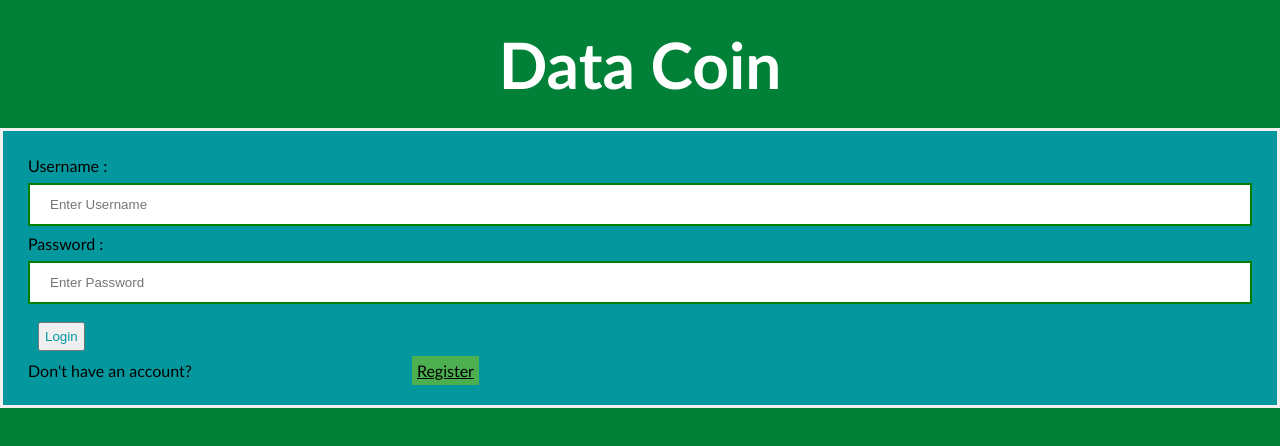
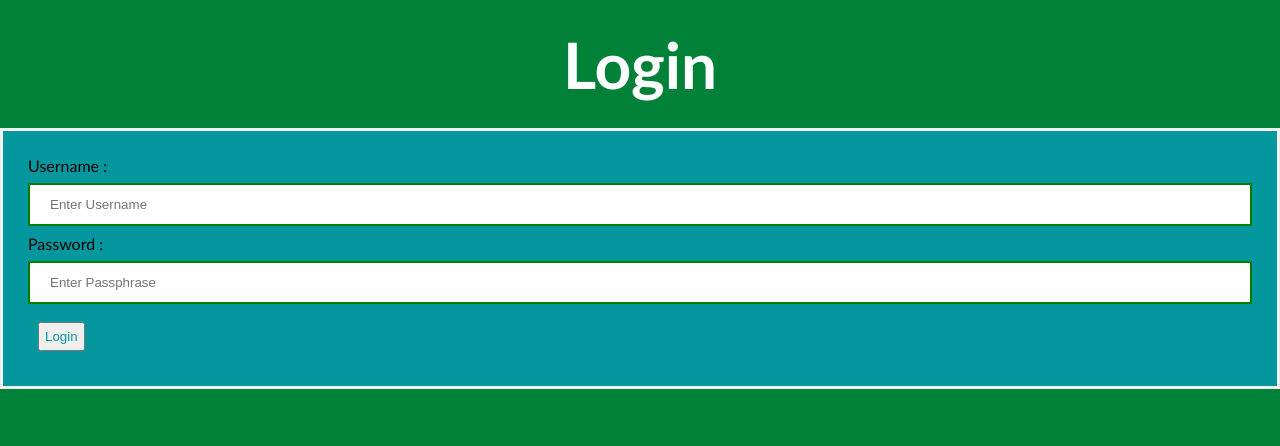
Before and after one commit to mayankamencherla/Blockchain, a React (Create React App) app in the folder frontend/: page /login in a window 1280 px wide. Shown: the top 446 px of the page. Built offline with nearby package versions, Linux system fonts and the light colour scheme.

Commit message:
Login authentication
Login authentication

```diff
--- a/frontend/src/screens/LandingPage/LandingPage.js
+++ b/frontend/src/screens/LandingPage/LandingPage.js
@@ -23,10 +23,7 @@ const LandingPage = () => {
           if (!data.status) {
             removeCookie("jwt");
             navigate("/login");
-          } else
-            toast(`Hi ${data.user} 🦄`, {
-              theme: "dark",
-            });
+          }
         }
       };
       verifyUser();
--- a/frontend/src/screens/LoginScreen/LoginScreen.js
+++ b/frontend/src/screens/LoginScreen/LoginScreen.js
@@ -1,27 +1,72 @@
-import React from 'react'
-import { Link } from "react-router-dom";
+import React, { useState, useEffect } from "react";
+import axios from 'axios';
+import { useCookies } from "react-cookie";
+import { Link, useNavigate } from "react-router-dom";
+import { ToastContainer, toast } from "react-toastify";
 import "./LoginScreen.css"
 
+
 const LoginScreen = () => {
+  const [cookies] = useCookies(["cookie-name"]);
+  const navigate = useNavigate();
+  useEffect(() => {
+    if (cookies.jwt) {
+      navigate("/");
+    }
+  }, [cookies, navigate]);
+  const [username, setUsername] = useState("");
+  const [passphrase, setPassphrase] = useState("")
+  const generateError = (error) =>
+    toast.error(error, {
+      position: "bottom-right",
+    });
+  const handleSubmit = async (event) => {
+    event.preventDefault();
+    try {
+      const { data } = await axios.post(
+        "http://localhost:3001/login",
+        {
+          username, passphrase
+        },
+        { withCredentials: true }
+      );
+      if (data) {
+        if (data.errors) {
+          const { username, passphrase } = data.errors;
+          if (username) generateError(username);
+          else if (passphrase) generateError(passphrase);
+        } else {
+          navigate("/");
+        }
+      }
+    } catch (ex) {
+      console.log(ex);
+    }
+  };
   return (
     <div>
-    <h1 style={{"textAlign" :"center"}}> Data Coin</h1>
-    <form>
+    <h1 style={{"textAlign" :"center"}}>Login</h1>
+    <form onSubmit={(e) => handleSubmit(e)}>
         <div className="container">
-            <label>Username : </label>
-            <input type="text" placeholder="Enter Username" name="username" required/>
-            <label>Password : </label>
-            <input type="password" placeholder="Enter Password" name="password" required/>
-            <button style = {{color: "#04989E", padding: 5, margin: 10}}>Login</button>
-            <div>
-            <span>
-              Don't have an account?
-              <Link to={"/register"}>Register</Link>
-            </span>
-            </div>
+            <label htmlFor="username">Username : </label>
+            <input
+              type="text"
+              placeholder="Enter Username"
+              value={username}
+              onChange={(e) => setUsername(e.target.value)}
+            required/>
 
+            <label htmlFor="password">Password : </label>
+            <input
+              type="password"
+              placeholder="Enter Passphrase"
+              value={passphrase}
+              onChange={(e) => setPassphrase(e.target.value)}
+            required/>
+            <button style = {{color: "#04989E", padding: 5, margin: 10}} type = "submit" >Login</button>
         </div>
     </form>
+    <ToastContainer/>
 </div>
   )
 }
```
